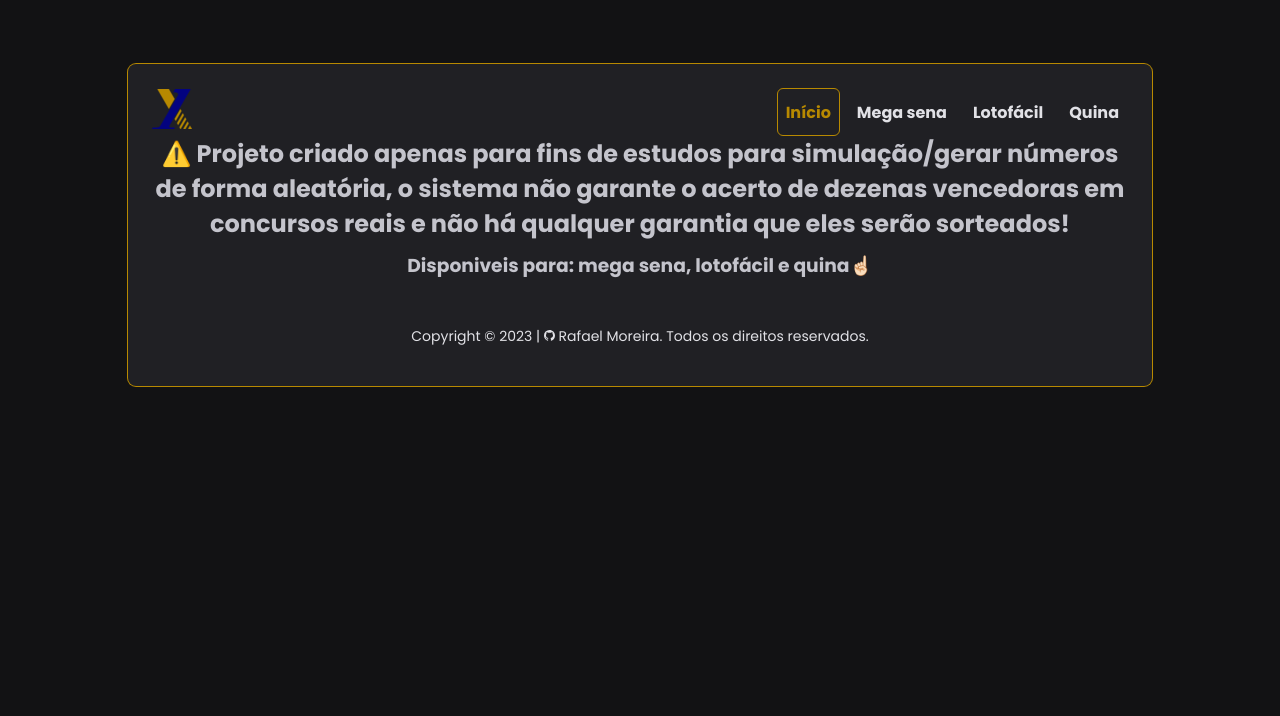
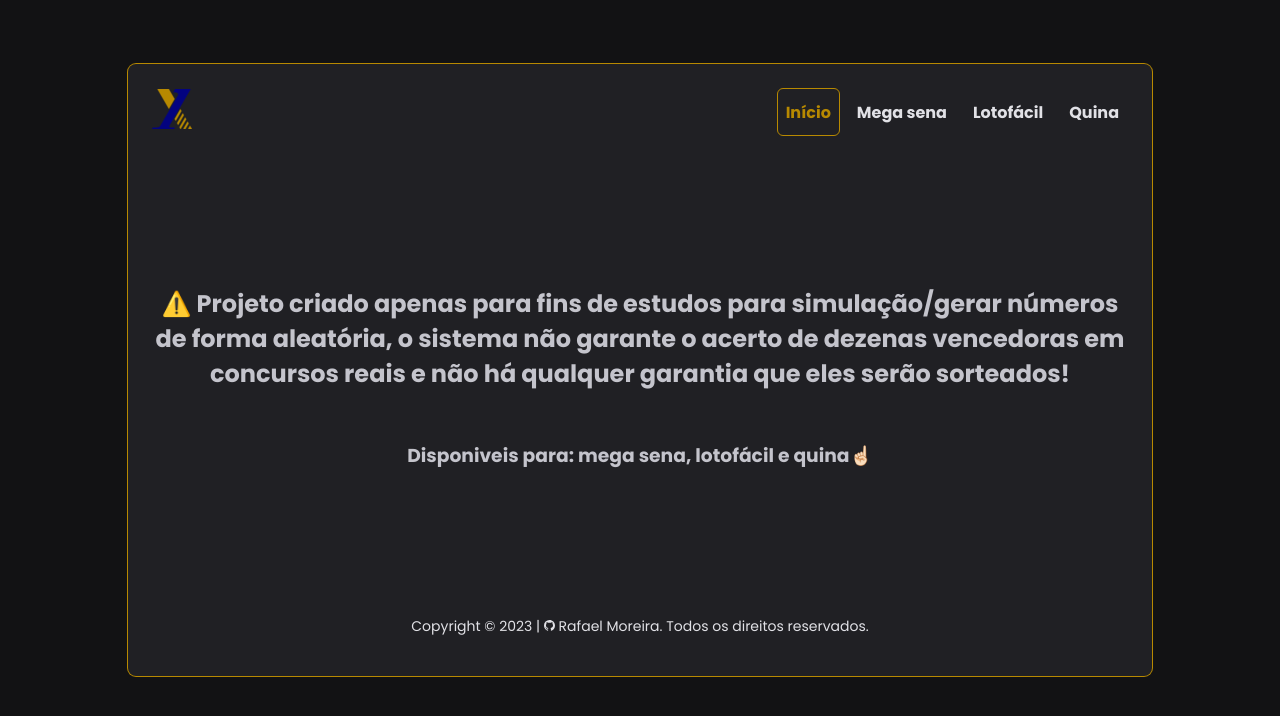
Before and after one commit to RafaeltiMoreira/sorteios, a React (Vite) app: page /#/ in a window 1280 px wide. Shown: the top 716 px of the page. Built offline with nearby package versions, Linux system fonts and the light colour scheme.

Commit message:
Update home

```diff
--- a/src/layouts/DefaultLayout/styles.ts
+++ b/src/layouts/DefaultLayout/styles.ts
@@ -2,6 +2,7 @@ import styled from "styled-components";
 
 export const LayoutContainer = styled.div`
     max-width: 80vw;
+    height: auto;
     margin: 4rem auto;
     padding: 1.5rem;
 
@@ -14,6 +15,5 @@ export const LayoutContainer = styled.div`
 
     @media (max-width: 768px) {
         padding: 1rem;
-        height: auto;
     }
 `;
--- a/src/pages/Home/styles.ts
+++ b/src/pages/Home/styles.ts
@@ -22,6 +22,20 @@ export const HomeContainer = styled.main`
         display: flex;
         align-items: center;
         justify-content: center;
-        margin-bottom: 10px;
+        margin-top: 150px;
+        margin-bottom: 50px;
+
+        @media (max-width: 768px) {
+            margin-top: 60px;
+            margin-bottom: 5px;
+        }
+    }
+
+    h3 {
+        margin-bottom: 100px;
+
+        @media (max-width: 768px) {
+            margin-bottom: 30px;
+        }
     }
 `;
```
